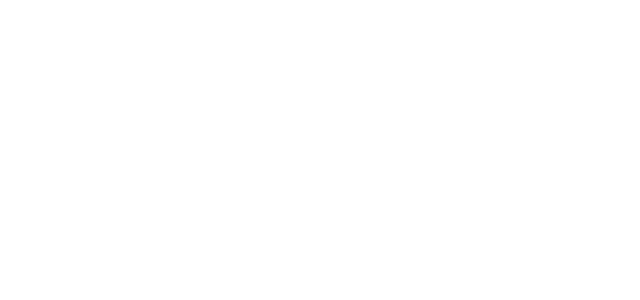
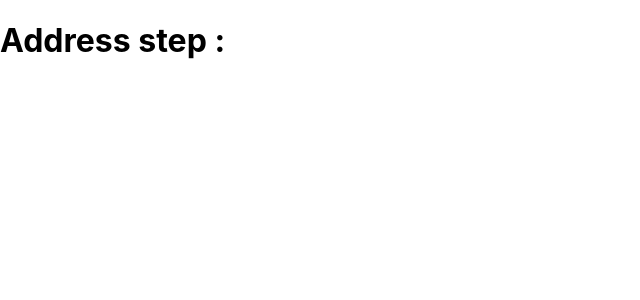
Before and after one commit to Yaco-99/multi-step-form, a Next.js app: page / in a window 1280 px wide. Shown: the top 300 px of the page, without its empty margins (0-640 px from the left). Built offline with nearby package versions, Linux system fonts and the light colour scheme.

Commit message:
chore: better structure

```diff
--- a/src/pages/index.tsx
+++ b/src/pages/index.tsx
@@ -1,8 +1,8 @@
 import type { NextPage } from "next";
-import ContactForm from "../views/ContactForm/ContactForm";
+import ContactBatmanView from "../views/ContactFormViews/ContactBatmanView/ContactBatmanView";
 
 const Home: NextPage = () => {
-  return <ContactForm />;
+  return <ContactBatmanView />;
 };
 
 export default Home;
--- a/src/views/ContactForm/types.ts
+++ /dev/null
@@ -1 +0,0 @@
-export type ContactFormProps = {};
--- a/src/views/ContactForm/ContactForm.tsx
+++ b/src/views/ContactFormViews/ContactBatmanView/ContactBatmanView.tsx
@@ -1,8 +1,8 @@
 import { useState } from "react";
 import AddressStep from "./Steps/AddressStep/AddressStep";
-import { ContactFormProps } from "./types";
+import { ContactBatmanViewProps } from "./types";
 
-const ContactForm = ({}: ContactFormProps): JSX.Element => {
+const ContactBatmanView = ({}: ContactBatmanViewProps): JSX.Element => {
   const [step, setStep] = useState(0);
 
   switch (step) {
@@ -13,4 +13,4 @@ const ContactForm = ({}: ContactFormProps): JSX.Element => {
   }
 };
 
-export default ContactForm;
+export default ContactBatmanView;
--- a/src/views/ContactForm/Steps/AddressStep/AddressStep.tsx
+++ b/src/views/ContactFormViews/ContactBatmanView/Steps/AddressStep/AddressStep.tsx
@@ -1,7 +1,13 @@
 import { AddressStepProps } from "./types";
 
 const AddressStep = ({}: AddressStepProps): JSX.Element => {
-  return <div></div>;
+  return (
+    <div>
+      <h1>Address step :</h1>
+
+      <form></form>
+    </div>
+  );
 };
 
 export default AddressStep;
--- /dev/null
+++ b/src/views/ContactFormViews/ContactBatmanView/types.ts
@@ -0,0 +1 @@
+export type ContactBatmanViewProps = {};
```
Also changed, not shown: src/views/ContactFormViews/ContactBatmanView/Steps/AddressStep/types.ts (renamed from src/views/ContactForm/Steps/AddressStep/types.ts).
